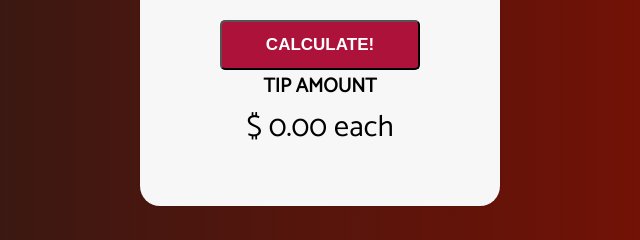
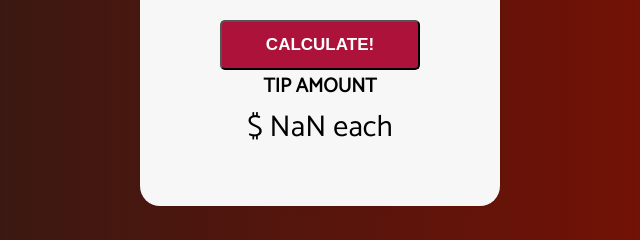
Before and after one commit to saifsultanc/js-tip-calculator, a plain HTML site: page index.html in a window 1280 px wide. Both pictures are taken after typing "Sample", "Sample" into the empty fields and a click on the button "CALCULATE!". Shown: the part 474-714 px from the top of the page, 320-960 px from the left. Drawn offline with Linux system fonts and the light colour scheme.

Commit message:
javascript functionality done

```diff
--- a/index.html
+++ b/index.html
@@ -51,7 +51,7 @@
         $ 0.00 each
       </div>
       <!--totalTip end-->
-      <div class="error-hide">
+      <div id="error" class="error-hide">
         Check all your inputs!!
       </div>
     </div>
--- a/script.js
+++ b/script.js
@@ -1,3 +1,37 @@
 document.getElementById("calculate").addEventListener("click", calculateTip);
 
-function calculateTip() {}
+function calculateTip() {
+  // get all inputs
+  let tip = document.getElementById("totalTip");
+  let billAmount = document.getElementById("billamt").value;
+  let people = document.getElementById("peopleamt").value;
+  let serviceOptions = document.getElementsByName("service");
+  let service;
+  for (let i = 0; i < serviceOptions.length; i++) {
+    if (serviceOptions[i].checked) {
+      service = serviceOptions[i].value;
+    }
+  }
+
+  // print error message if invalid input
+  if (invalidInput(billAmount) || invalidInput(people)) {
+    let error = document.getElementById("error");
+    error.classList.add("error-show");
+    tip.innerHTML = `$ 0.00 each`;
+    setTimeout(() => {
+      error.classList.remove("error-show");
+    }, 3000);
+  }
+  // print the tip amount when all input is available
+  else {
+    let tipAmount = (billAmount * service) / people;
+    tipAmount = tipAmount.toFixed(2);
+
+    tip.innerHTML = `$ ${tipAmount} each`;
+  }
+}
+
+// function to check for invalid input
+function invalidInput(data) {
+  return data.length === 0 || data < 0;
+}
--- a/style.css
+++ b/style.css
@@ -132,7 +132,8 @@ button:active {
 .error-show {
   visibility: visible;
   text-transform: uppercase;
-  color: red;
+  background-color: rgb(201, 201, 201);
+  color: purple;
   text-align: center;
 }
 
```
